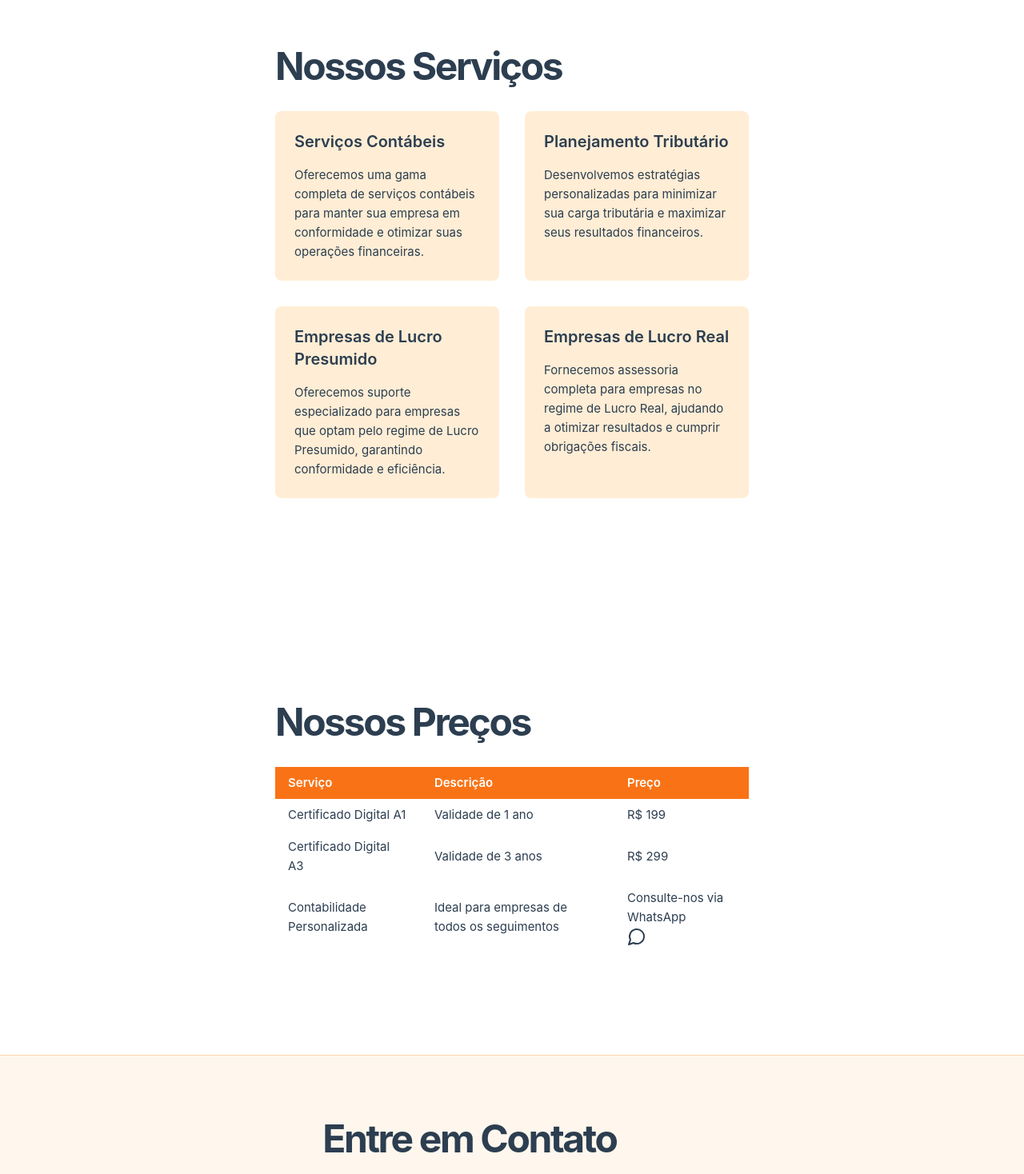
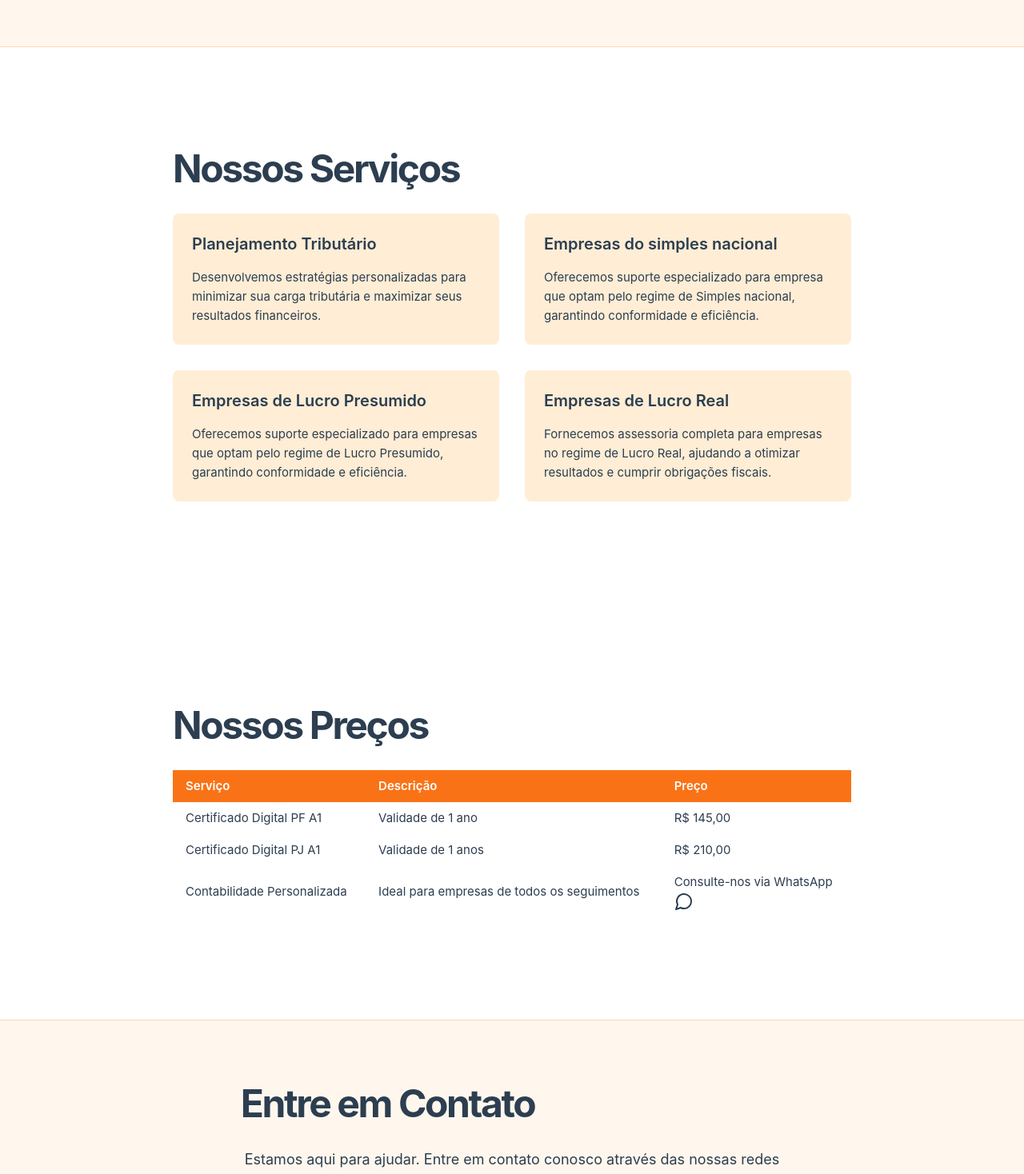
Before and after one commit to Consultinformatica/ConsultContabil, a Vue app: page / in a window 1280 px wide. Shown: the part 1320-2788 px from the top of the page at 80% size. Built offline with nearby package versions, Linux system fonts and the light colour scheme.

Commit message:
Adjust resoution e messages

```diff
--- a/index.html
+++ b/index.html
@@ -4,7 +4,7 @@
     <meta charset="UTF-8" />
     <link rel="icon" href="favicon.ico" />
     <meta name="viewport" content="width=device-width, initial-scale=1.0" />
-    <title>Vite App</title>
+    <title>Consult Contábil</title>
   </head>
   <body>
     <div id="app"></div>
--- a/src/App.vue
+++ b/src/App.vue
@@ -38,7 +38,7 @@
 				</div>
 			</section>
 
-			<section id="sobre" class="px-[25%] py-12 md:py-24 lg:py-32 bg-orange-50 border-y border-orange-200">
+			<section id="sobre" class="w-full sm:px-[15%] sml2:px-[15%] sml:px-0 py-12 md:py-24 lg:py-32 bg-orange-50 border-y border-orange-200">
 				<div class="mx-auto px-4 md:px-6">
 					<h2 class="text-3xl font-bold tracking-tighter sm:text-4xl md:text-5xl mb-8 text-left">
 						Sobre Nós
@@ -61,24 +61,24 @@
 				</div>
 			</section>
 
-			<section id="servicos" class="px-[25%] py-12 md:py-24 lg:py-32">
+			<section id="servicos" class="sm:px-[15%] sml2:px-[15%] sml:px-0 py-12 md:py-24 lg:py-32">
 				<div class="mx-auto px-4 md:px-6">
 					<h2 class="text-3xl font-bold tracking-tighter sm:text-4xl md:text-5xl mb-8">
 						Nossos Serviços
 					</h2>
 					<div class="grid grid-cols-1 md:grid-cols-2 gap-8">
 						<div class="bg-orange-100 p-6 rounded-lg">
-							<h3 class="text-xl font-semibold mb-4">Serviços Contábeis</h3>
-							<p>
-								Oferecemos uma gama completa de serviços contábeis para manter
-								sua empresa em conformidade e otimizar suas operações financeiras.
-							</p>
-						</div>
-						<div class="bg-orange-100 p-6 rounded-lg">
 							<h3 class="text-xl font-semibold mb-4">Planejamento Tributário</h3>
 							<p>
 								Desenvolvemos estratégias personalizadas para minimizar sua carga
 								tributária e maximizar seus resultados financeiros.
+							</p>
+						</div>
+						<div class="bg-orange-100 p-6 rounded-lg">
+							<h3 class="text-xl font-semibold mb-4">Empresas do simples nacional</h3>
+							<p>
+								Oferecemos suporte especializado para empresa que optam pelo
+								regime de Simples nacional, garantindo conformidade e eficiência.
 							</p>
 						</div>
 						<div class="bg-orange-100 p-6 rounded-lg">
@@ -99,8 +99,8 @@
 				</div>
 			</section>
 
-			<section id="precos" class="px-[25%] py-12 md:py-24 lg:py-32">
-				<div class="mx-auto px-4 md:px-6">
+			<section id="precos" class="w-full px-[25%] sm:px-[15%] sml2:px-[15%] sml:px-0 py-12 md:py-24 lg:py-32">
+				<div class="mx-auto px-4 sml:px-5 md:px-6">
 					<h2 class="text-3xl font-bold tracking-tighter sm:text-4xl md:text-5xl mb-8">
 						Nossos Preços
 					</h2>
@@ -124,14 +124,14 @@
 							</thead>
 							<tbody>
 								<tr>
-									<td class="px-4 py-2">Certificado Digital A1</td>
+									<td class="px-4 py-2">Certificado Digital PF A1</td>
 									<td class="px-4 py-2">Validade de 1 ano</td>
-									<td class="px-4 py-2">R$ 199</td>
+									<td class="px-4 py-2">R$ 145,00</td>
 								</tr>
 								<tr>
-									<td class="px-4 py-2">Certificado Digital A3</td>
-									<td class="px-4 py-2">Validade de 3 anos</td>
-									<td class="px-4 py-2">R$ 299</td>
+									<td class="px-4 py-2">Certificado Digital PJ A1</td>
+									<td class="px-4 py-2">Validade de 1 anos</td>
+									<td class="px-4 py-2">R$ 210,00</td>
 								</tr>
 								<tr>
 									<td class="px-4 py-2">Contabilidade Personalizada</td>
@@ -150,7 +150,7 @@
 				</div>
 			</section>
 
-			<section id="contato" class="px-[25%] py-6 md:py-24 lg:py-20 bg-orange-50 border-y border-orange-200">
+			<section id="contato" class="w-full px-[25%] sm:px-[15%] sml2:px-[15%] sml:px-0 py-6 md:py-24 lg:py-20 bg-orange-50 border-y border-orange-200">
 				<div class="mx-auto px-4 md:px-6">
 					<h2 class="px-[10%] lg:px-[10%] text-3xl font-bold tracking-tighter sm:text-4xl md:text-5xl mb-8">
 						Entre em Contato
@@ -169,17 +169,12 @@
 							</a>
 						</div>
 						<div class="flex space-x-4">
-							<a href="#" target="_blank" rel="noopener noreferrer">
-								<facebook class="h-6 w-6" />
+							<a href="https://api.whatsapp.com/send?phone=5588994282608&text=Olá, como posso lhe ajudar?"
+								target="_blank" rel="noopener noreferrer">
+								<message-circle class="h-6 w-6" />
 							</a>
-							<a href="#" target="_blank" rel="noopener noreferrer">
+							<a href="https://www.instagram.com/consultinformatica33/" target="_blank" rel="noopener noreferrer">
 								<instagram class="h-6 w-6" />
-							</a>
-							<a href="#" target="_blank" rel="noopener noreferrer">
-								<linkedin class="h-6 w-6" />
-							</a>
-							<a href="https://x.com" target="_blank" rel="noopener noreferrer">
-								<svg xmlns="http://www.w3.org/2000/svg" xmlns:xlink="http://www.w3.org/1999/xlink" version="1.1" id="Layer_1" width="24px" height="24px" viewBox="0 0 24 24" style="enable-background:new 0 0 24 24;" xml:space="preserve"><path d="M14.095479,10.316482L22.286354,1h-1.940718l-7.115352,8.087682L7.551414,1H1l8.589488,12.231093L1,23h1.940717  l7.509372-8.542861L16.448587,23H23L14.095479,10.316482z M11.436522,13.338465l-0.871624-1.218704l-6.924311-9.68815h2.981339  l5.58978,7.82155l0.867949,1.218704l7.26506,10.166271h-2.981339L11.436522,13.338465z"/></svg>
 							</a>
 
 						</div>
@@ -193,14 +188,6 @@
 					<p class="text-sm text-muted-foreground">
 						© 2024 Consult Contábil. Todos os direitos reservados.
 					</p>
-					<nav class="flex gap-4">
-						<router-link to="#" class="text-sm font-medium text-orange-600 hover:text-orange-700">
-							Termos de Serviço
-						</router-link>
-						<router-link to="#" class="text-sm font-medium text-orange-600 hover:text-orange-700">
-							Política de Privacidade
-						</router-link>
-					</nav>
 				</div>
 			</div>
 		</footer>
@@ -212,7 +199,6 @@
 	</div>
 </template>
 <script>
-import { Divide, LucideSeparatorVertical, SeparatorVertical } from 'lucide-vue-next';
 
 export default {
 	name: "LandingPage",
--- a/tailwind.config.js
+++ b/tailwind.config.js
@@ -5,7 +5,12 @@ module.exports = {
     './src/**/*.{vue,js,ts,jsx,tsx}',
   ],
   theme: {
-    extend: {},
+    extend: {
+      screens: {
+        'sml': {'min': '300px', 'max': '500px'},
+        'sml2': {'min': '501px', 'max': '700px'},
+      }
+    },
   },
   plugins: [],
 }
```
